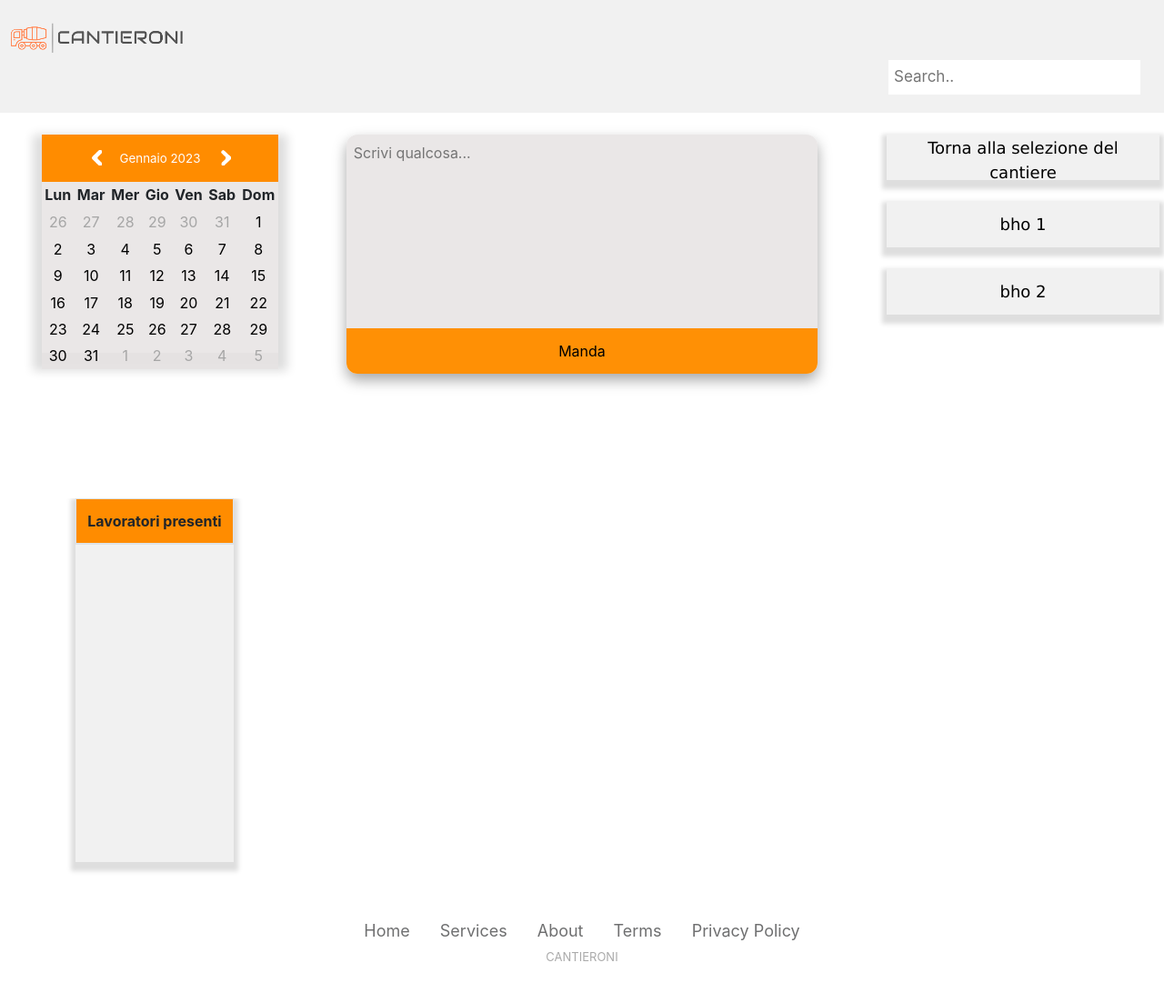
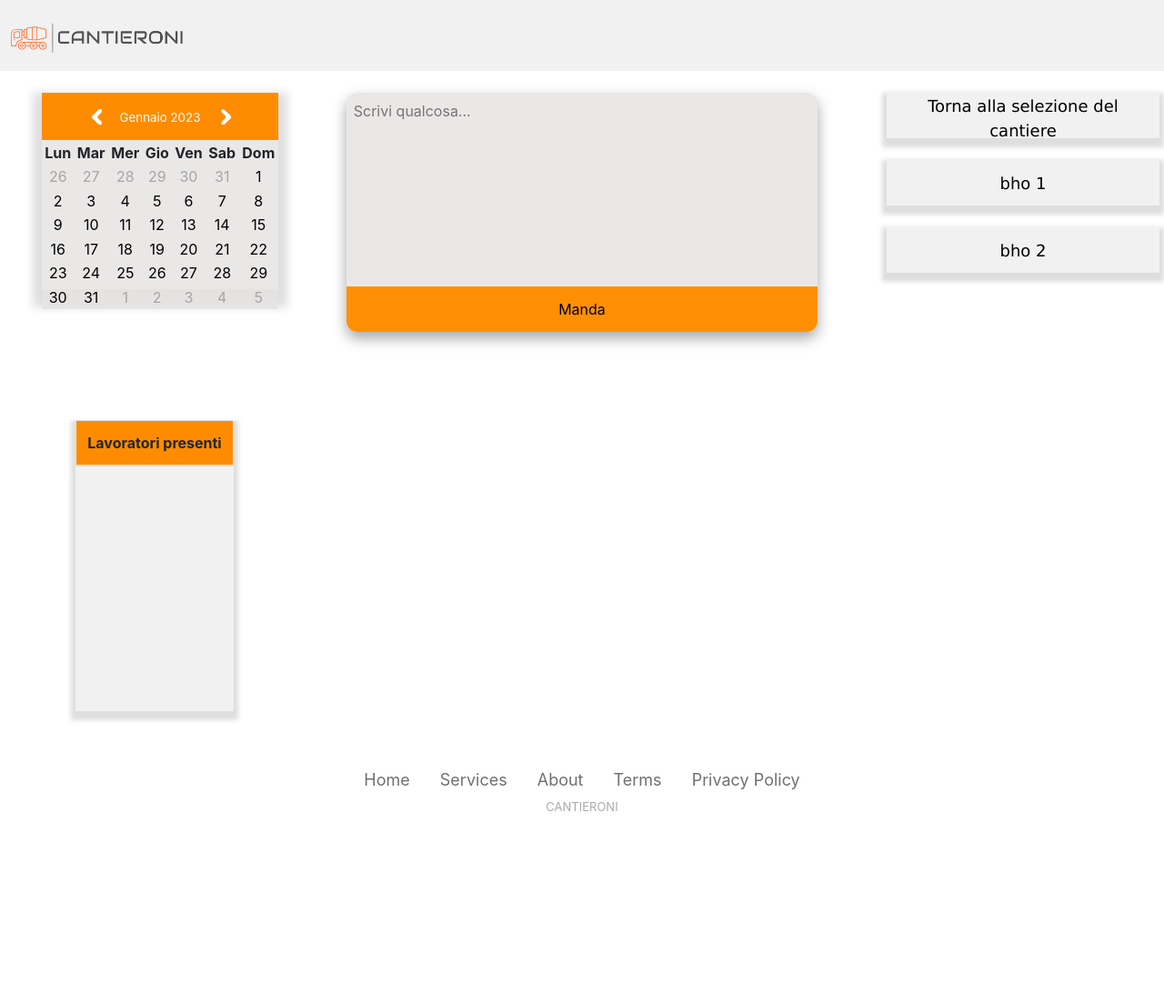
Before and after one commit to MeruemMeurel/cantieroni, a PHP site: page /interfacce/index.html in a window 1280 px wide. Shown: the whole page at 91% size. After the commit the page ends 892 px from the top, so only its background shows below. Run offline with PHP 8.4, Linux system fonts and the light colour scheme; lists and menus that the app fills with data are empty.

Commit message:
sistemato listapresenze e tolta navbar dall'header

```diff
--- a/Cantieroni/css/calendario.css
+++ b/Cantieroni/css/calendario.css
@@ -1,8 +1,7 @@
 .calendar-div {
 
   width: 20vw;
-  height: 50vh;
-
+  height: 45vh;
   background-color: white;
 }
 
--- a/Cantieroni/css/listapresenze.css
+++ b/Cantieroni/css/listapresenze.css
@@ -6,11 +6,13 @@
     display:inline-block;
     background-color: #f1f1f1;
     margin-left: 20px;
-    height: 50vh;
+    height: 40vh;
     box-shadow: 0 5px 5px 5px #dedede;
+
 }
 
 #lavoratore{
+
     background-color: darkorange;
     width: 100%;
 }
@@ -30,5 +32,5 @@ th{
    width: 30%;
    border-radius: 50%;
    border-color: black;
-   box-shadow: 0 5px 5px 5px #dedede;
+   box-shadow: 0 4px 4px 4px #dedede;
 }
--- a/Cantieroni/interfacce/header.html
+++ b/Cantieroni/interfacce/header.html
@@ -10,7 +10,4 @@
         <div class="header-right">
 
         </div>
-        <div class="topnav">
-            <input type="text" placeholder="Search..">
-        </div>
     </div>
```
